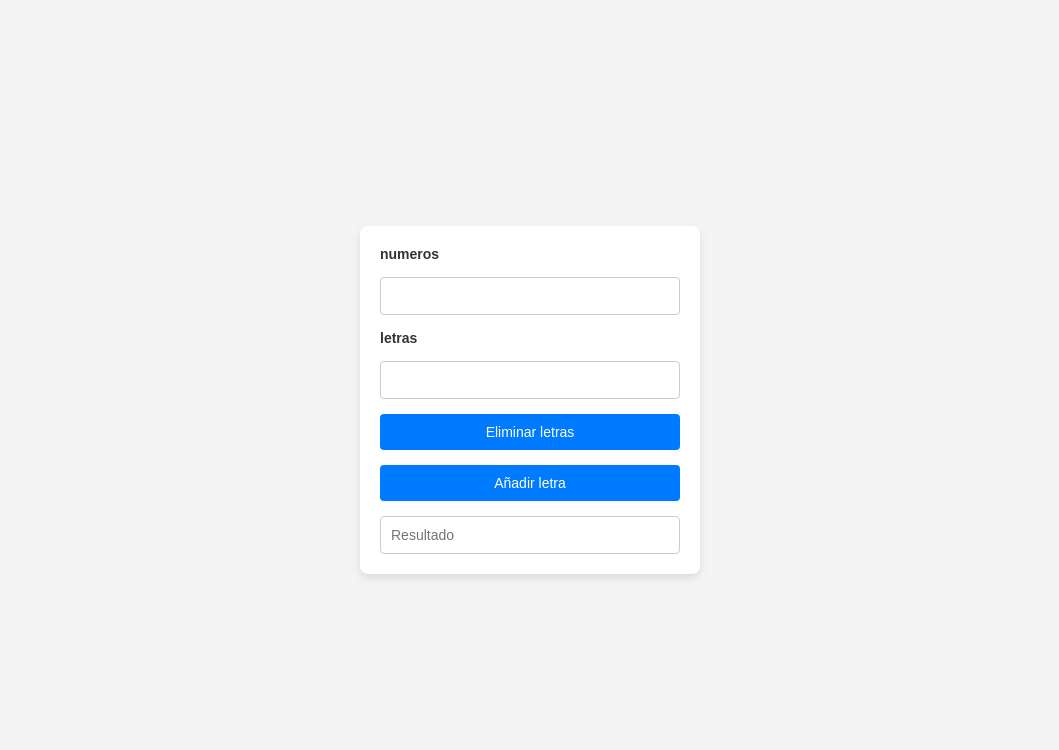
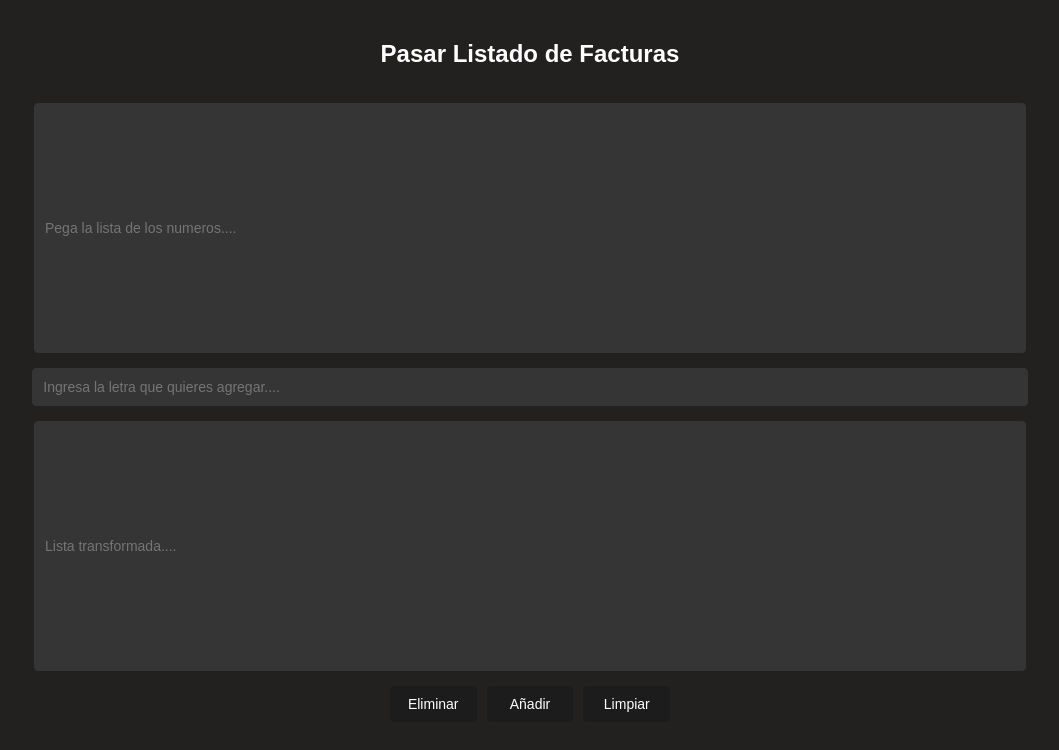
Before and after one commit to AngelicaJuliethAgudeloBautistaADSO/AyudaParaFacturasExcel, a plain HTML site: page index.html in a window 1280 px wide. Shown: the whole page, without its empty margins (110-1169 px from the left). Drawn offline with Linux system fonts and the light colour scheme.

Commit message:
16enero2025

```diff
--- a/index.html
+++ b/index.html
@@ -8,15 +8,18 @@
 </head>
 <body>
     <div class="container">
-        <label for="numeros">numeros</label>
-        <input type="text" id="numeros">
+        <h2>Pasar Listado de Facturas</h2>
+        <input class="InputR" type="text" id="numeros" placeholder="Pega la lista de los numeros....">
 
-        <label for="letras">letras</label>
-        <input type="text" id="letras">
+        <input class="InputLetras" type="text" id="letras" placeholder="Ingresa la letra que quieres agregar....">
 
-        <button onclick="processInput()">Eliminar letras</button>
-        <button onclick="processInputLetras()">Añadir letra</button>
-        <input type="text" id="result" placeholder="Resultado">
+        <input class="InputR" type="text" id="result" placeholder="Lista transformada....">
+
+        <div class="button-container">
+            <button onclick="processInput()">Eliminar</button>
+            <button onclick="processInputLetras()">Añadir</button>
+            <button onclick="Limpiar()">Limpiar</button>
+        </div>
     </div>
 </body>
 <script src="index.js"></script>
--- a/index.js
+++ b/index.js
@@ -18,3 +18,9 @@ function processInputLetras() {
     console.log(resultado);
     result.value = resultado;
 }
+
+function Limpiar(){
+    InputNumeros.value="";
+    InputLetras.value="";
+    result.value="";
+}
--- a/style.css
+++ b/style.css
@@ -1,44 +1,57 @@
 body {
     font-family: Arial, sans-serif;
-    background-color: #f4f4f4;
+    background-color: #232020;
+    color: white;
     margin: 0;
     padding: 0;
-    display: flex;
-    justify-content: center;
-    align-items: center;
-    height: 100vh;
 }
 
 .container {
-    background-color: #fff;
     padding: 20px;
-    border-radius: 8px;
-    box-shadow: 0 4px 8px rgba(0, 0, 0, 0.1);
-    width: 300px;
+    height: 800px;
     display: flex;
     flex-direction: column;
+    align-items: center;
     gap: 15px;
 }
 
-label {
+.InputR {
+    width: 80%; /* Ancho deseado */
+    height: 250px; /* Altura deseada */
+    border: 1px solid #353535;
+    background-color: #353535;
+    color: white;
+    border-radius: 4px;
     font-size: 14px;
-    font-weight: bold;
-    color: #333;
+    padding: 10px; /* Añade espacio interno superior */
+    box-sizing: border-box; /* Asegura que el ancho y alto incluyan el borde */
+    overflow-y: auto; /* Permite desplazamiento vertical si el contenido excede el espacio */
+    text-align: left; /* Alineación horizontal */
 }
 
-input {
+
+.InputLetras {
     padding: 10px;
-    border: 1px solid #ccc;
+    border: 1px solid #353535;
+    background-color: #353535;
+    color: white;
     border-radius: 4px;
     font-size: 14px;
+    width: 78.5%;
 }
-
 button {
     padding: 10px 15px;
-    background-color: #007BFF;
+    background-color: #1c1c1c;
     color: white;
     border: none;
     border-radius: 4px;
     font-size: 14px;
     cursor: pointer;
+    width: 10%;
 }
+.button-container {
+    display: flex;
+    justify-content: center; /* Centra los botones horizontalmente */
+    gap: 10px; /* Espacio entre los botones */
+    width: 70%; /* Ancho proporcional al contenedor padre */
+}
```
